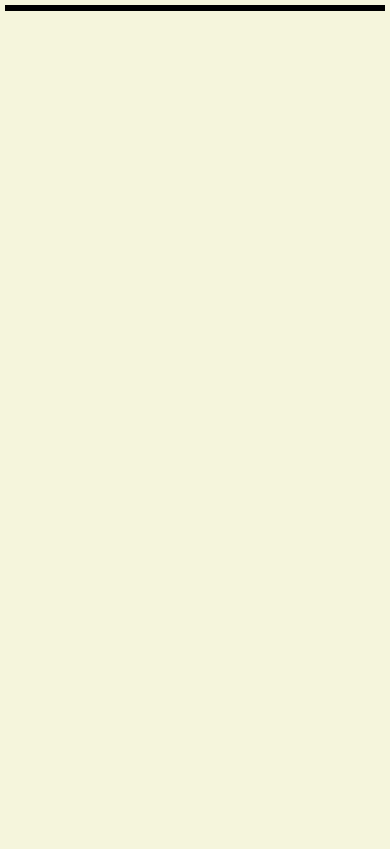
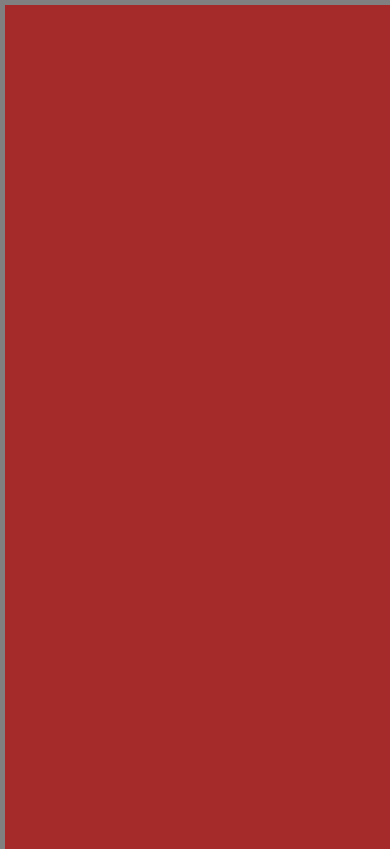
Before and after one commit to cecattoNinetyNine/app_test, a React (Create React App) app: page / in a window 390 px wide. Built offline with nearby package versions, Linux system fonts and the light colour scheme.

Commit message:
Criados os arquivos Resultados.js e Selector.js e posicionado o div principal no meio da tela

```diff
--- /dev/null
+++ b/src/App.css
@@ -0,0 +1,20 @@
+.App
+{
+    position: absolute;
+    background-color: brown;
+    width: 75%;
+    height: 75%;
+    margin-left: 10%;
+    margin-top: 5%;
+}
+
+@media (max-width: 1080px)/*Aparelhos com largura máxima de 1080px*/
+{
+    .App
+    {
+        width: 100%;
+        height: 100%;
+        margin-top: 0px;
+        margin-left: 0px;
+    }
+}
--- a/src/App.js
+++ b/src/App.js
@@ -1,5 +1,8 @@
 // import React, { Component } from 'react';//Versão antiga do React
 import React from 'react'; //Versão mais recente do React
+import Resultados from './Resultados';
+import Selector from './Selector';
+import './App.css';
 
 
 /*O export é utilizado quando criamos módulos JavaScript para permitir que suas funções,
@@ -7,7 +10,7 @@ objetos ou valores primitivos sejam utilizados por outros scripts através de im
 export function App()
 {
    return(
-      <div className="App">
+      <div className="App" id="divPrincipal">
 
       </div>
    );
--- /dev/null
+++ b/src/Resultados.js
@@ -0,0 +1,8 @@
+import React from 'react';
+
+export function Resultados()
+{
+
+}
+
+export default Resultados;
--- /dev/null
+++ b/src/Selector.js
@@ -0,0 +1,8 @@
+import React from 'react';
+
+export function Selector()
+{
+
+}
+
+export default Selector;
--- a/src/index.css
+++ b/src/index.css
@@ -1,7 +1,6 @@
 body
 {
-  border: 3px solid black;
-  background-color: beige;
+  background-color: gray;
   margin: 5px;/*Todas as quatro margens terão esse valor*/
   font-family: -apple-system, BlinkMacSystemFont, 'Segoe UI', 'Roboto', 'Oxygen',
     'Ubuntu', 'Cantarell', 'Fira Sans', 'Droid Sans', 'Helvetica Neue',
--- a/src/index.js
+++ b/src/index.js
@@ -1,6 +1,7 @@
 import React from 'react';
 import ReactDOM from 'react-dom';
 import './index.css';
+import App from './App';
 import * as serviceWorker from './serviceWorker';
 
 /*Recebe como primeiro argumenot o JSX que deve ser renderizado. O segundo argumento especifica
@@ -8,7 +9,7 @@ onde a aplicação deve ser exibida. Ver em public/index.html*/
 /*<App /> é um exemplo de React Component*/
 ReactDOM.render(
 	<React.StrictMode>
-
+		<App />
   	</React.StrictMode>,
 	document.getElementById('root')
 );
```
